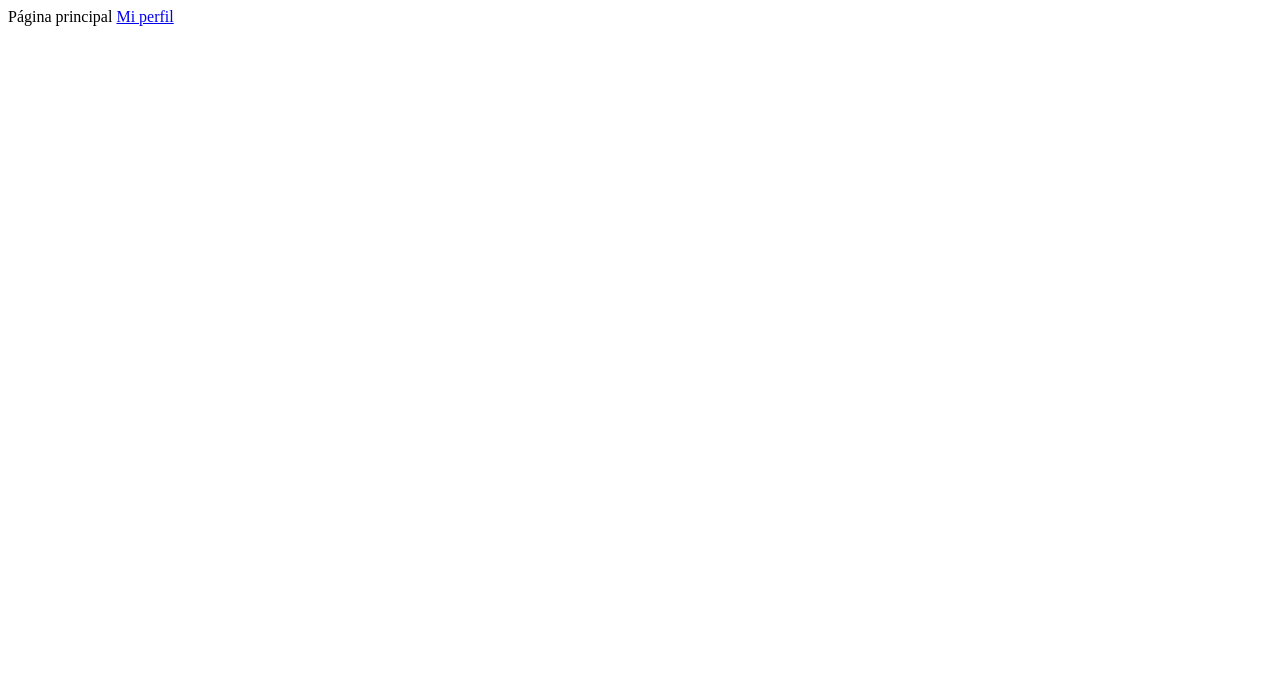
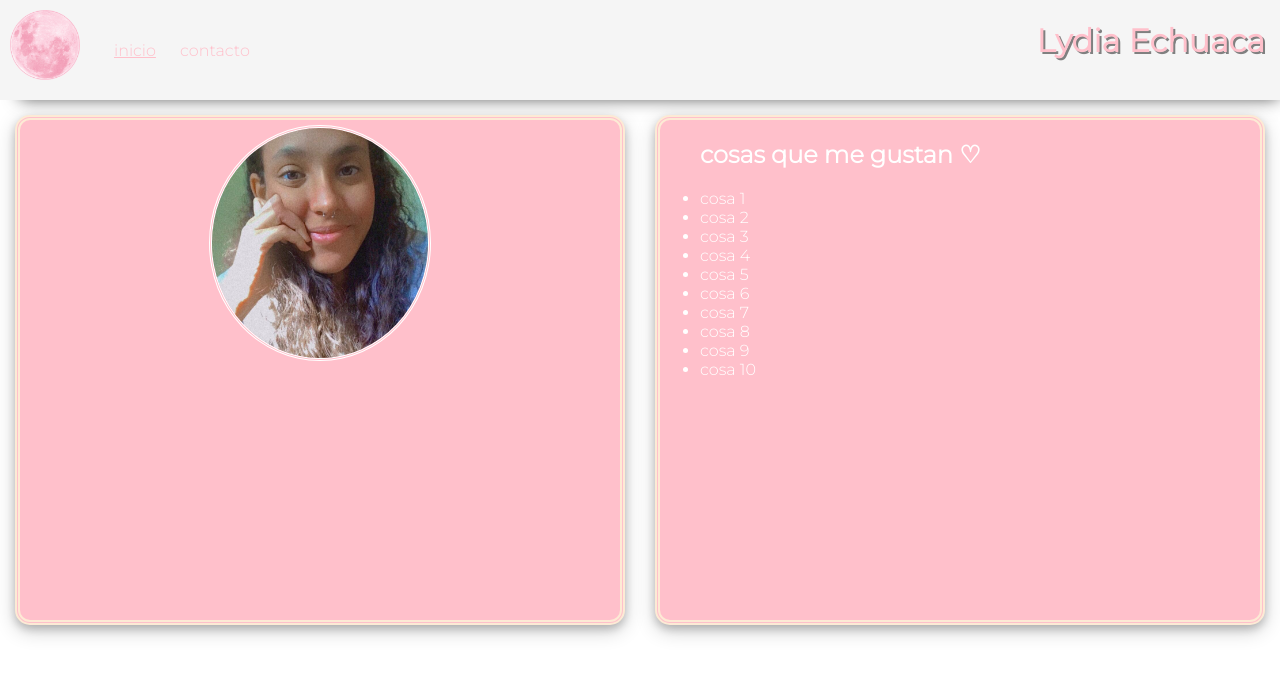
Before and after one commit to sailorlyx/Reto-1, a plain HTML site: page index.html in a window 1280 px wide. Drawn offline with Linux system fonts and the light colour scheme.

Commit message:
inicio
inicio casi completo

```diff
--- a/index.html
+++ b/index.html
@@ -4,10 +4,48 @@
     <meta charset="UTF-8">
     <meta http-equiv="X-UA-Compatible" content="IE=edge">
     <meta name="viewport" content="width=device-width, initial-scale=1.0">
-    <title>Reto 1</title>
+    <title>inicio</title>
+    <link href="style.css" type="text/css" rel="stylesheet">
+    <link rel="preconnect" href="https://fonts.gstatic.com">
+    <link href="https://fonts.googleapis.com/css2?family=Montserrat:wght@300&display=swap" rel="stylesheet">
+
 </head>
 <body>
-    Página principal
-    <a href="./perfil/index.html">Mi perfil</a>
+    <header>
+        <img class="moonita" src="imagenes/moon.png" alt="moonita"/>
+        <nav>
+            <div class="nav-option">
+                <a href="#" class="selected">inicio</a>
+            </div>
+            <div class="nav-option">
+                <a href="contacto/index.html">contacto</a>
+            </div>
+        </nav>
+        <div class="titulo">
+        <h1>Lydia Echuaca</h1>
+        </div>
+
+    </header>
+    <div class="li-container">
+        <div class="li-card">
+            <img class="li" src="imagenes/li.jpeg" alt="mifoto"/>
+
+        </div>
+        <div class="li-card">
+            <ul>
+                <h2>cosas que me gustan ♡</h2>
+                <li>cosa 1</li>
+                <li>cosa 2</li>
+                <li>cosa 3</li>
+                <li>cosa 4</li>
+                <li>cosa 5</li>
+                <li>cosa 6</li>
+                <li>cosa 7</li>
+                <li>cosa 8</li>
+                <li>cosa 9</li>
+                <li>cosa 10</li>
+            </ul>
+        </div>
+    </div>
 </body>
 </html>
--- /dev/null
+++ b/style.css
@@ -0,0 +1,80 @@
+body {
+    font-family: 'Montserrat', sans-serif;
+    margin:0;
+}
+header {
+    height: 100px;
+    box-shadow: 9px 9px 16px -11px rgba(0,0,0,0.75);
+    width: auto;
+    background-color: whitesmoke;
+    margin-bottom: auto;
+
+}
+
+header .moonita {
+    height: 70px;
+    display: inline-block;
+    margin: 10px;
+}
+
+header nav {
+    display: inline-block;
+    height: 100%;
+    vertical-align: top;
+
+}
+
+header nav a {
+    font-size:1.0em;
+    color:pink;
+    text-decoration: none;
+}
+
+header nav a.selected {
+    text-decoration: underline;
+}
+
+header .nav-option {
+    height: 100%;
+    display: inline-flex;
+    align-items: center;
+    padding-left: 20px;
+}
+
+.li-container {
+    display: flex;
+    flex-direction: row;
+    min-height: 100px;
+}
+
+.li-card {
+    flex: 1;
+    height: 500px;
+    box-shadow: 0 4px 8px 0 rgba(0, 0, 0, 0.2), 0 6px 20px 0 rgba(0, 0, 0, 0.19);
+    border-radius: 15px;
+    border-width: 5px;
+    border-color:#FDEAD5;
+    border-style: double;
+    background: pink;
+    margin: 15px;
+    color: white;
+}
+
+.li {
+    max-height: 230px;
+    border-radius: 100%;
+    border-style: double;
+    display: block;
+    margin: 5px auto;
+
+
+}
+
+.titulo {
+    float: right;
+    color: pink;
+    margin: auto 15px;
+    height: 100%;
+    text-shadow: 2px 2px grey;
+
+}
```
Also changed, not shown: contacto/index.html (renamed from perfil/index.html, +8 -10 lines), perfil/style.css (deleted, +0 -33 lines), imagenes/li.jpeg (added), imagenes/moon.png (added).
